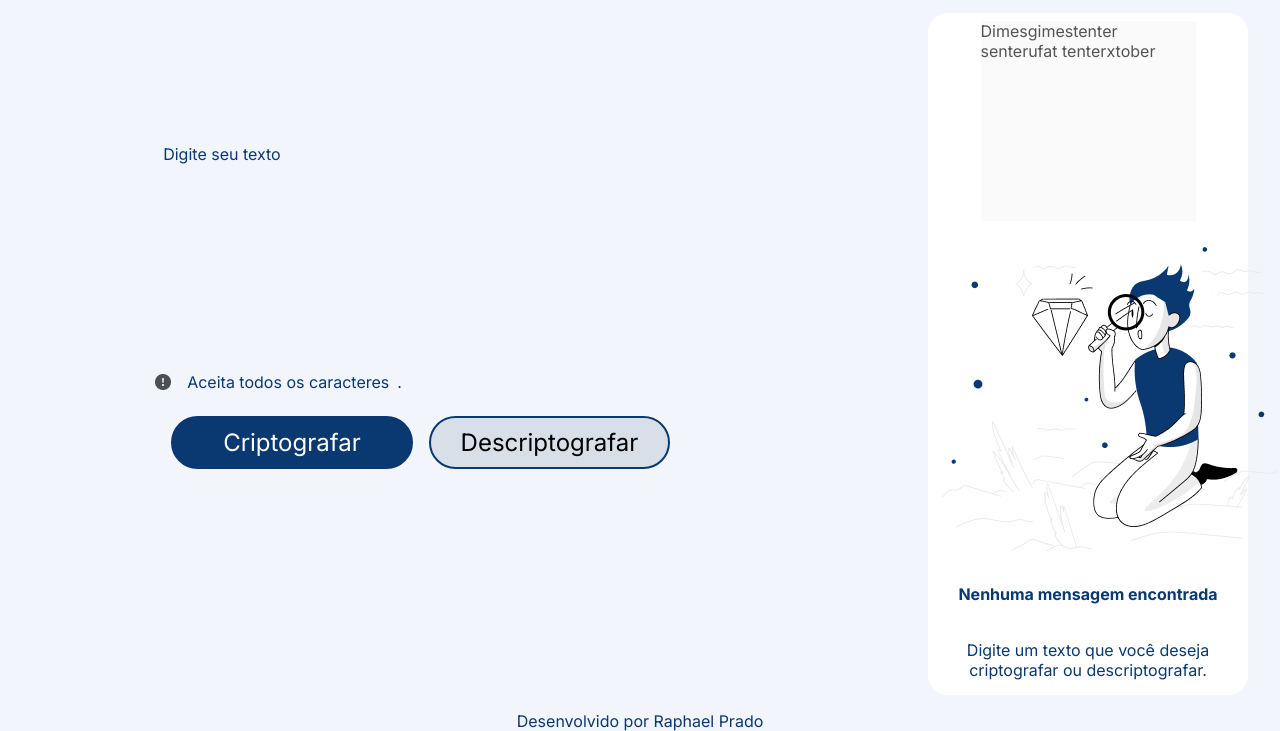
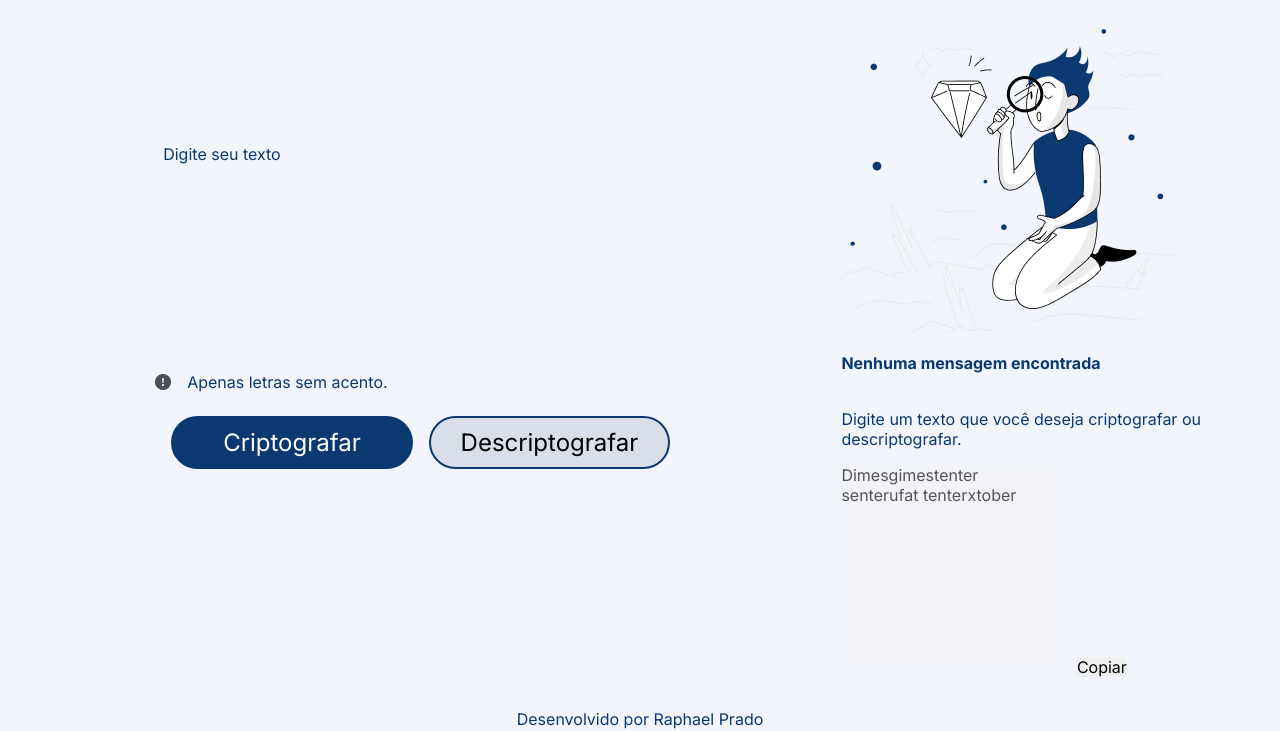
Before and after one commit to raphaellprado/criptografia-JS, a plain HTML site: page index.html in a window 1280 px wide. Both pictures are taken after a click on the button "Criptografar". Shown: the part 87-818 px from the top of the page. Drawn offline with Linux system fonts and the light colour scheme.

Commit message:
Adicionando botão de Copiar e alteração do HTML

```diff
--- a/app.js
+++ b/app.js
@@ -1,21 +1,27 @@
 function cripto() {
-  let input = document.getElementById("cryto1").value;
+  let input = document.getElementById("cripto1").value;
   input = input.replace(/e/g, "enter");
   input = input.replace(/i/g, "imes");
   input = input.replace(/a/g, "ai");
   input = input.replace(/o/g, "ober");
   input = input.replace(/u/g, "ufat");
-  document.getElementById("descryto1").value = input;
+  document.getElementById("descrito1").value = input;
 
 }
 function decripto() {
-  let output = document.getElementById('descryto1').value;
+  let output = document.getElementById('descrito1').value;
   output = output.replace(/enter/g, "e");
   output = output.replace(/imes/g, "i");
   output = output.replace(/ai/g, "a");
   output = output.replace(/ober/g, "o");
   output = output.replace(/ufat/g, "u");
-  document.getElementById("descryto1").value = output;
+  document.getElementById("descrito1").value = output;
+}
+
+async function clipboardCopy() {
+  let text = document.getElementById("descrito1").value;
+  await navigator.clipboard.writeText(text);
+  alert('Texto copiado');
 }
 /*
 As "chaves" de criptografia que utilizaremos são:
--- a/index.html
+++ b/index.html
@@ -18,12 +18,12 @@
     <main class="main">
 
         <div class="main_text">
-            <div class="main_text_crypto">
-                <textarea  id="cryto1" name="cryto" cols="50" rows="10" autocomplete="on" autofocus class="cripto">Digite seu texto</textarea>
+            <div class="main_text_cripto">
+                <textarea  id="cripto1" name="crito" cols="50" rows="10" autocomplete="on" autofocus class="cripto">Digite seu texto</textarea>
             </div>
             <div class="main_text_warning">
                 <img src="img/expla.png" alt="">
-                <p>Aceita todos os caracteres</p>.</p>
+                <p>Apenas letras sem acento.</p>
             </div>
             <div class="main_text_buttons">
                 <nav>
@@ -32,17 +32,16 @@
                 </nav>
             </div>
         </div>
-        <div class="main_crypt">
-            <div class="main_crypt_descryto">
-                <textarea name="descryto" id="descryto1" rows="10" disabled readonly autocomplete="on"></textarea>
-            </div>
-            <div class="main_crypt_image">
+        <div class="main_cripto">
+            <div class="main_cripto_side">
                 <img src="img/fig.png" alt="">
-            </div>
-            <div class="main_crypt_text">
                 <h1>Nenhuma mensagem encontrada</h1>
                 <br>
                 <p>Digite um texto que você deseja criptografar ou descriptografar.</p>
+            </div>
+            <div class="main_cripto_descripto">
+                <textarea name="descrito" id="descrito1" rows="10" disabled readonly autocomplete="on"></textarea>
+                <button onclick="clipboardCopy()" id="copy" enableb >Copiar</button>
             </div>
         </div>
         <script src="app.js"></script>
```
